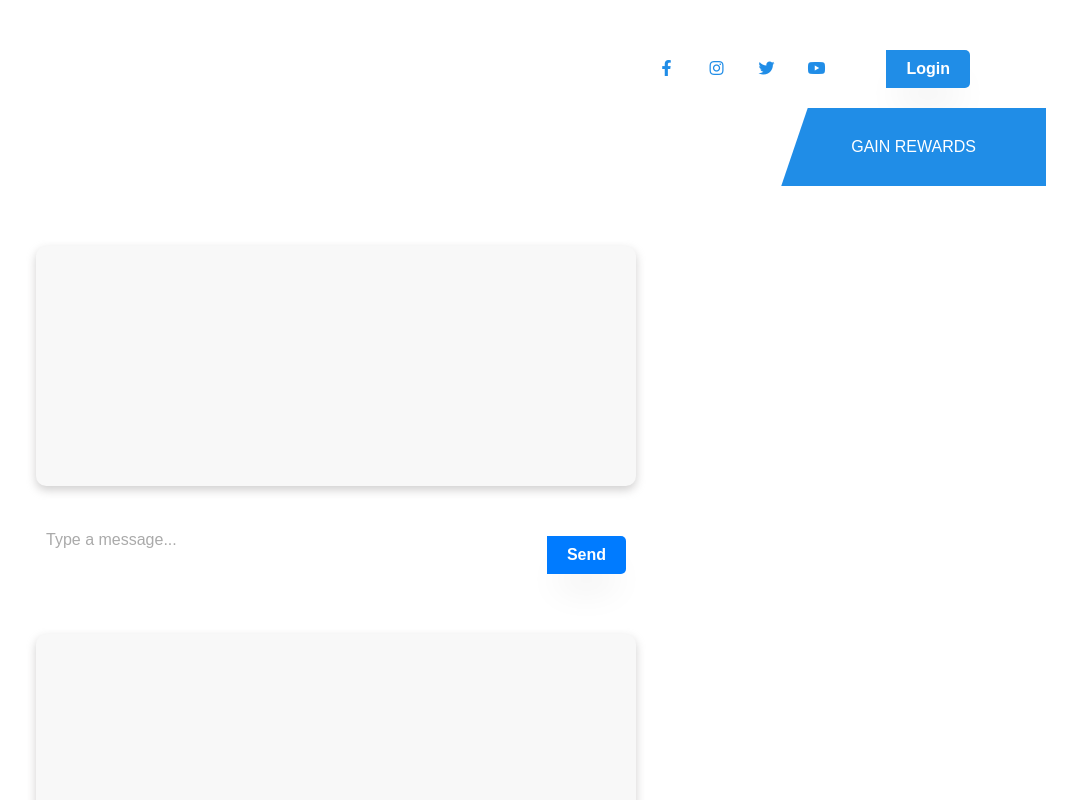
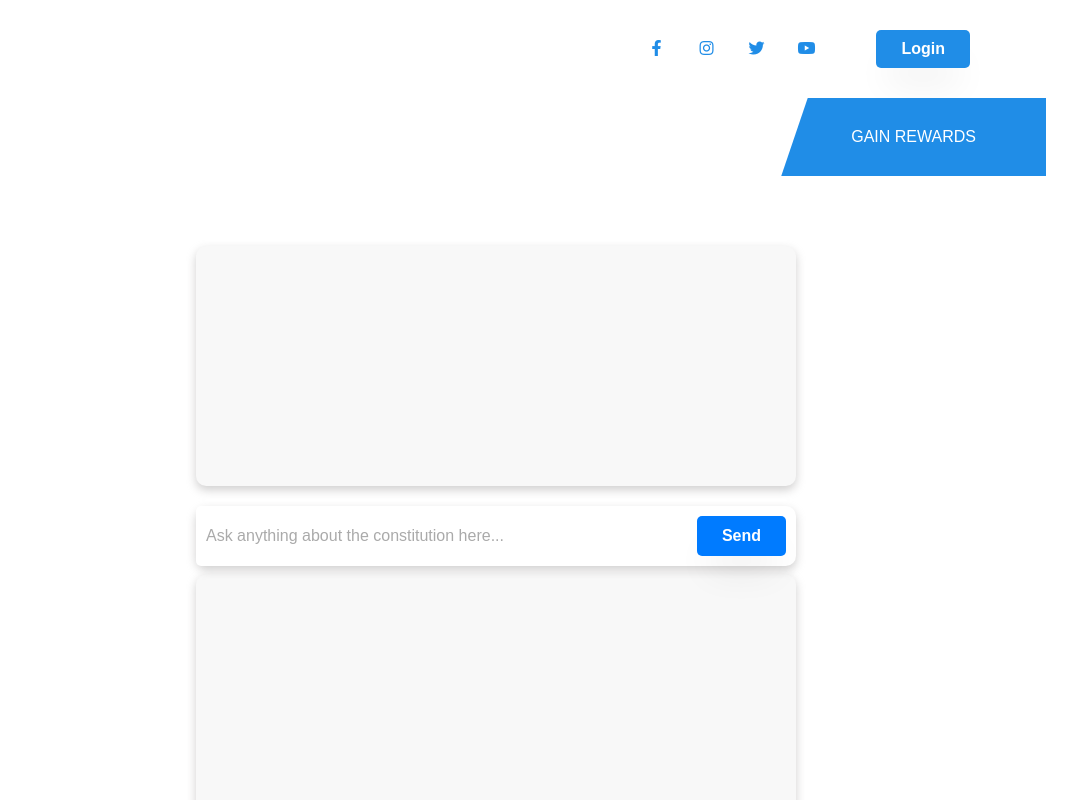
Before and after one commit to nitesh815/ApkaSamvidhan, a React (Create React App) app: page /Chatbo in a window 1280 px wide. Shown: the top 800 px of the page, without its empty margins (204-1280 px from the left). Built offline with nearby package versions, Linux system fonts and the light colour scheme.

Commit message:
chatbot made

```diff
--- a/src/Chatbo.jsx
+++ b/src/Chatbo.jsx
@@ -10,7 +10,6 @@ function Chatbo() {
   const [input, setInput] = useState('');
 
   useEffect(() => {
-    // No initial message here
   }, []);
 
   const handleMessageSend = async () => {
@@ -54,8 +53,7 @@ function Chatbo() {
 
   return (
     <>
-      <div className="margin5"></div>
-    <div className="container" style={{ height:"200px", width:"800px"}}>
+    <div className="container" style={{ height:"200px", width:"800px", marginLeft:"400px",marginTop:"70px"}}>
     <div className="chat-container">
       <div className="chat-box scroll">
         {messages.map((message, index) => (
@@ -71,7 +69,7 @@ function Chatbo() {
           <div className="input-box" style={{ position: "sticky",}}>
         <input
           type="text"
-          placeholder="Type a message..."
+          placeholder="Ask anything about the constitution here..."
           value={input}
           onChange={(e) => setInput(e.target.value)}
           onKeyPress={(e) => {
--- a/src/chatbot.css
+++ b/src/chatbot.css
@@ -34,13 +34,10 @@ chat-container {
 
 .scroll {
     flex: 1;
-    /* Takes equal space */
     max-height: 30vh;
     height: 30vh;
     width: 200vh;
-    /* Set a fixed height */
     overflow-y: scroll;
-    /* Enable vertical scroll */
     background-color: #f8f8f8;
     padding: 20px;
 }
@@ -54,8 +51,12 @@ chat-container {
 .input-box {
     display: flex;
     width: 80%;
+    height: 60px;
     max-width: 600px;
     position:sticky;
+    border-radius: 10px;
+    box-shadow: 0 4px 10px rgba(189, 188, 188, 0.712);
+
 }
 
 input[type="text"] {
@@ -67,14 +68,15 @@ input[type="text"] {
 }
 
 button {
-    padding: 10px 20px;
+    padding: 10px 25px;
     border: none;
     background-color: #007bff;
     color: #fff;
-    border-radius: 0 5px 5px 0;
+    border-radius: 5px 5px 5px 5px;
     cursor: pointer;
     transition: background-color 0.3s ease;
     font-size: 16px;
+    margin: 10px;
 }
 
 button:hover {
--- a/src/components/GainRewards.jsx
+++ b/src/components/GainRewards.jsx
@@ -1,5 +1,7 @@
 import React from 'react';
 import './GainRewards.css';
+import { Link } from 'react-router-dom';
+
 
 const GainRewards = () => {
     return (
@@ -39,7 +41,9 @@ const GainRewards = () => {
                 <div className="crossword-points">
                     <span className="points">10 Points</span>
                 </div>
+                <Link to="/crossword">
                 <button className="reward-button">Start Crossword</button>
+                </Link>
             </div>
         </div>
     );
```
